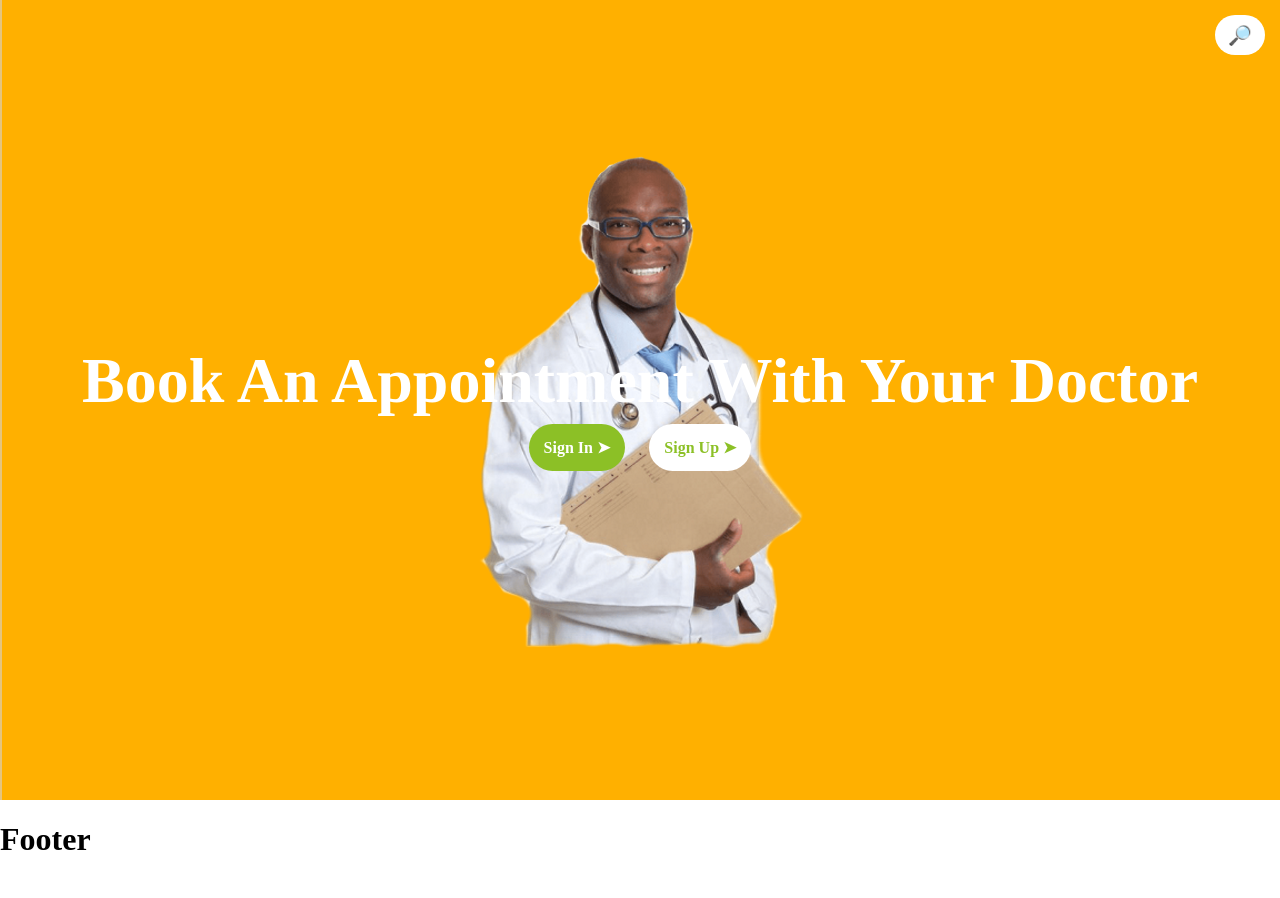
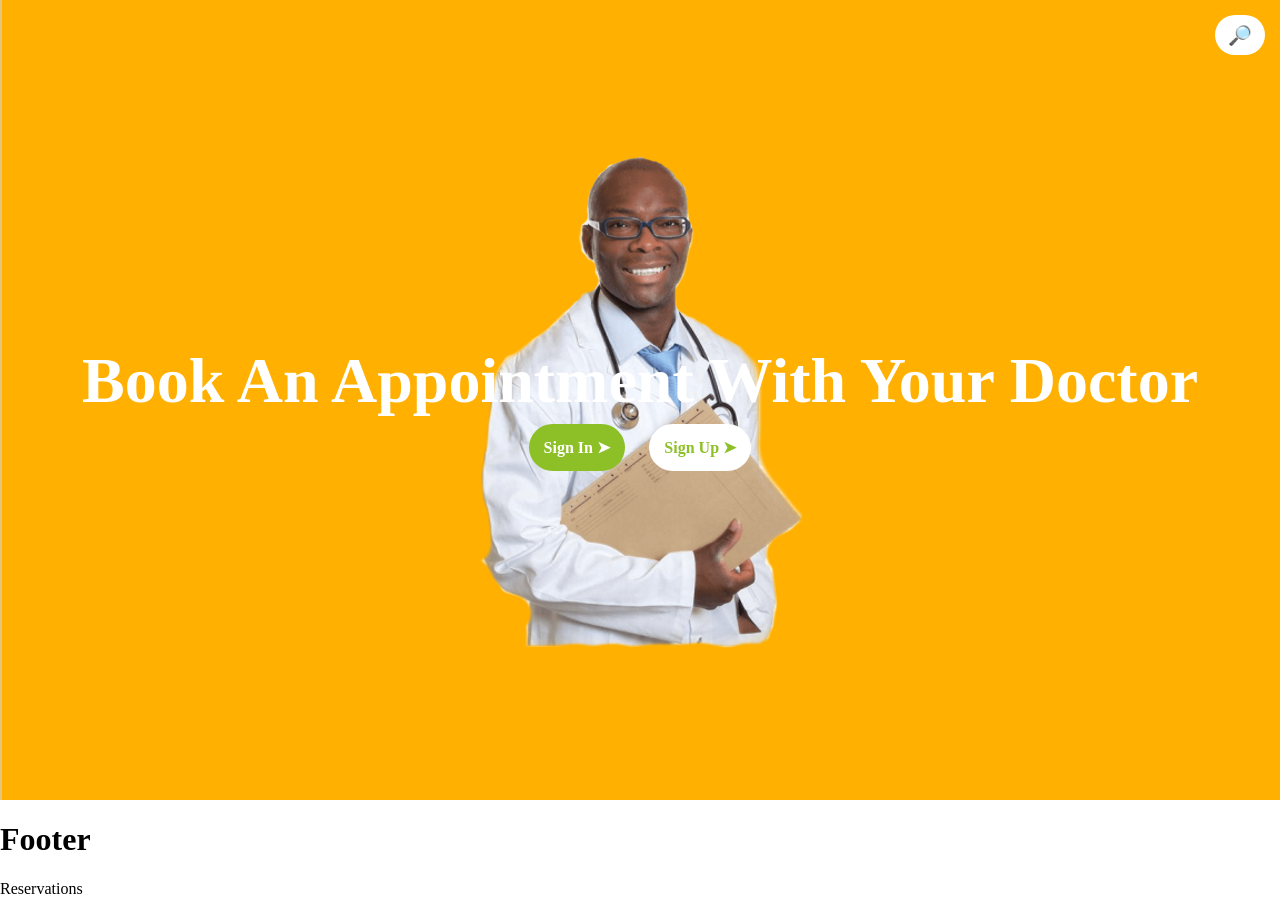
Before and after one commit to emmanuellmhango/book-an-appointment, a React (Create React App) app: page /reservations in a window 1280 px wide. Built offline with nearby package versions, Linux system fonts and the light colour scheme.

Commit message:
Configure routes for reservations

```diff
--- a/package.json
+++ b/package.json
@@ -8,6 +8,7 @@
     "@testing-library/user-event": "^13.5.0",
     "react": "^18.2.0",
     "react-dom": "^18.2.0",
+    "react-router-dom": "^6.6.1",
     "react-scripts": "5.0.1",
     "web-vitals": "^2.1.4"
   },
--- a/src/App.js
+++ b/src/App.js
@@ -1,7 +1,9 @@
 import React from 'react';
+import { Routes, Route } from 'react-router-dom';
 import Header from './components/Header';
 import Body from './components/Body';
 import Footer from './components/Footer';
+import Reservations from './pages/Reservations';
 
 function App() {
   return (
@@ -9,6 +11,9 @@ function App() {
       <Header />
       <Body />
       <Footer />
+      <Routes>
+        <Route path="/reservations" element={<Reservations />} />
+      </Routes>
     </div>
   );
 }
--- a/src/index.js
+++ b/src/index.js
@@ -1,10 +1,13 @@
 import React from 'react';
 import ReactDOM from 'react-dom/client';
+import { BrowserRouter as Router } from 'react-router-dom';
 import App from './App';
 
 const root = ReactDOM.createRoot(document.getElementById('root'));
 root.render(
   <React.StrictMode>
-    <App />
+    <Router>
+      <App />
+    </Router>
   </React.StrictMode>,
 );
--- /dev/null
+++ b/src/pages/Reservations.js
@@ -0,0 +1,3 @@
+const Reservations = () => <div>Reservations</div>;
+
+export default Reservations;
```
Also changed, not shown: 1 other file (tests, documents, lock files or other folders).
